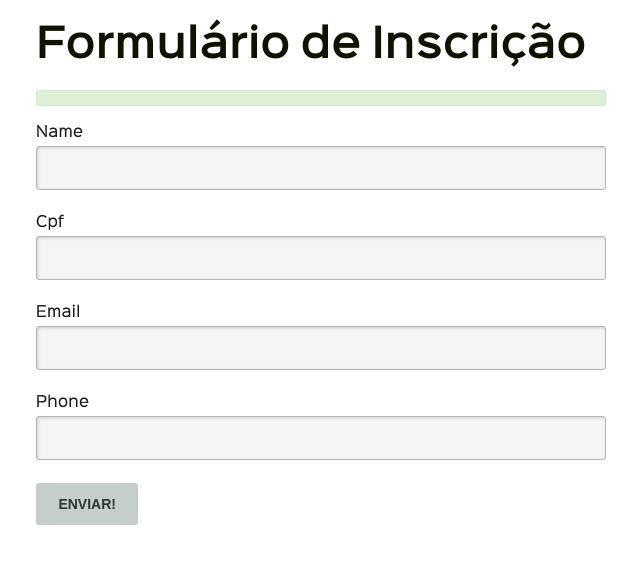
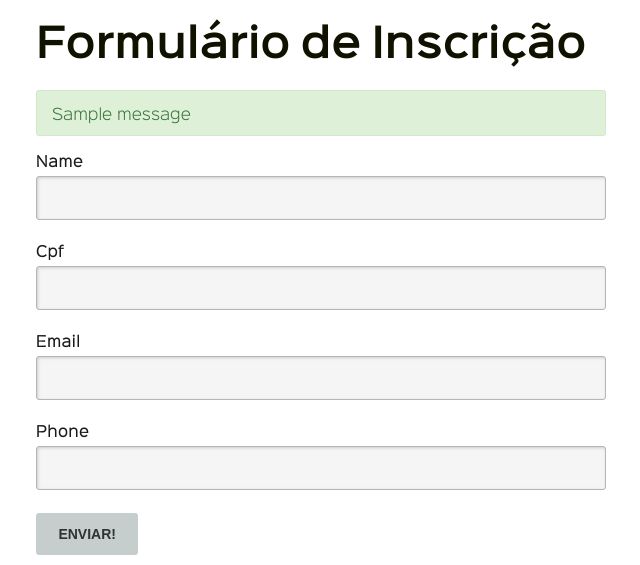
Before and after one commit to brunobbbs/eventex, a Django app: page /inscricao/ in a window 1280 px wide. Shown: the part 90-655 px from the top of the page, without its empty margins (34-674 px from the left). Run offline with Django 3.2, Linux system fonts and the light colour scheme; tables that the repository leaves empty hold one stand-in row (values such as "Sample post"); one stand-in notice (Sample message) is shown.

Commit message:
Corrige nome de variavel para exibição das mensagens

```diff
--- a/eventex/subscriptions/templates/subscriptions/subscription_form.html
+++ b/eventex/subscriptions/templates/subscriptions/subscription_form.html
@@ -70,7 +70,7 @@
                     {% if messages %}
                         {% for message in messages %}
                             <div class="alert success">
-                                <p>{{ mesage }}</p>
+                                <p>{{ message }}</p>
                             </div>
                         {% endfor %}
                     {% endif %}
```
